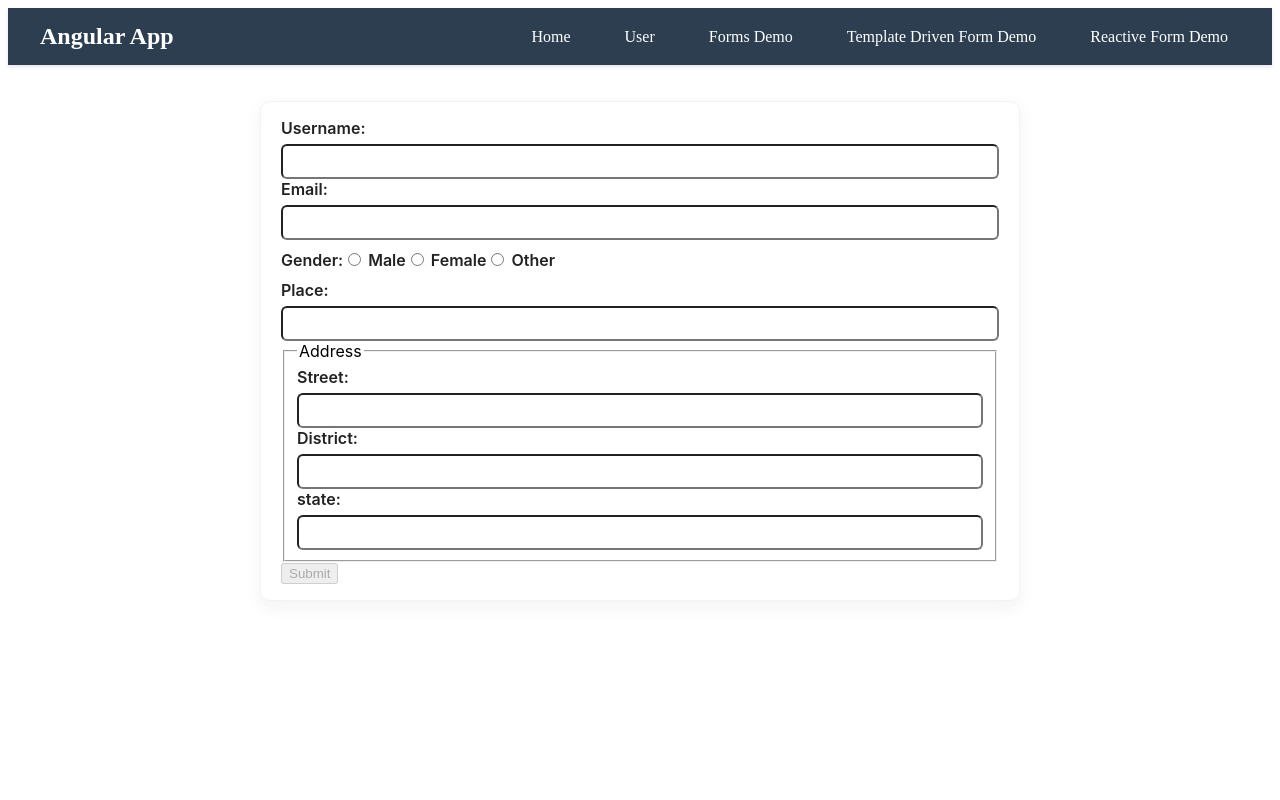
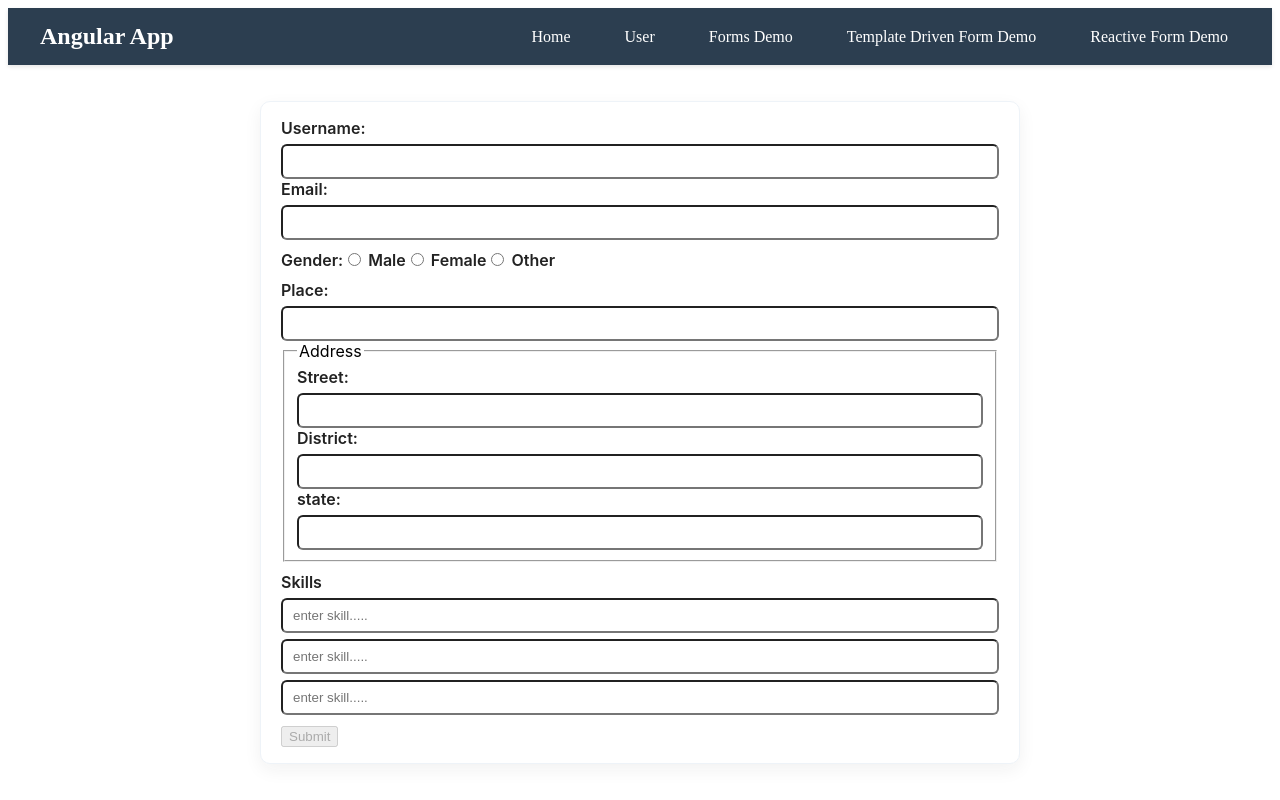
Before and after one commit to ashishsamuel/angular-project-learning5, an Angular app: page /reactive-form in a window 1280 px wide. Shown: the top 800 px of the page. Built offline with nearby package versions, Linux system fonts and the light colour scheme.

Commit message:
formcontrolarray code changes

```diff
--- a/src/app/reactive-forms-demo/reactive-forms-demo.component.html
+++ b/src/app/reactive-forms-demo/reactive-forms-demo.component.html
@@ -46,5 +46,11 @@
     </div>
   </fieldset>
 
+  <div style="margin: 10px 0px" >
+    <label for="skills">Skills</label>
+    <input type="text" placeholder="enter skill....." *ngFor="let control of reactiveForm.get('skills')['controls'];let i=index"
+    [formControl]="control">
+  </div>
+
   <button type="submit" [disabled]="reactiveForm.invalid">Submit</button>
 </form>
--- a/src/app/reactive-forms-demo/reactive-forms-demo.component.ts
+++ b/src/app/reactive-forms-demo/reactive-forms-demo.component.ts
@@ -1,6 +1,6 @@
 import { CommonModule } from '@angular/common';
 import { Component, OnInit } from '@angular/core';
-import { FormControl, FormGroup, FormsModule, ReactiveFormsModule, Validators, ɵInternalFormsSharedModule } from '@angular/forms';
+import { FormArray, FormControl, FormGroup, FormsModule, ReactiveFormsModule, Validators, ɵInternalFormsSharedModule } from '@angular/forms';
 
 @Component({
   selector: 'app-reactive-forms-demo',
@@ -25,7 +25,12 @@ export class ReactiveFormsDemoComponent implements OnInit{
         street: new FormControl(null,Validators.required),
         district: new FormControl(null,Validators.required),
         state: new FormControl(null,Validators.required)
-      })
+      }),
+      skills: new FormArray([
+        new FormControl(null),
+        new FormControl(null),
+        new FormControl(null)
+      ])
       // street: new FormControl(null),
     })
   }
```
